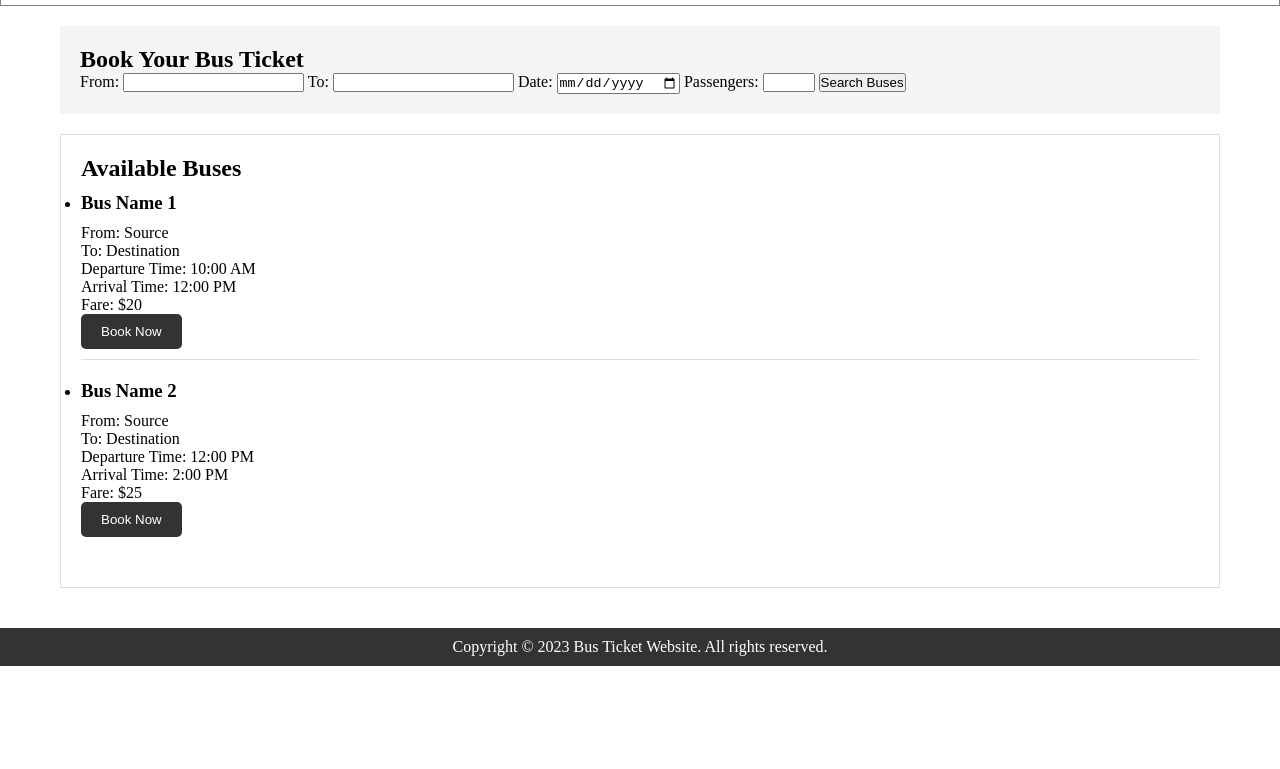
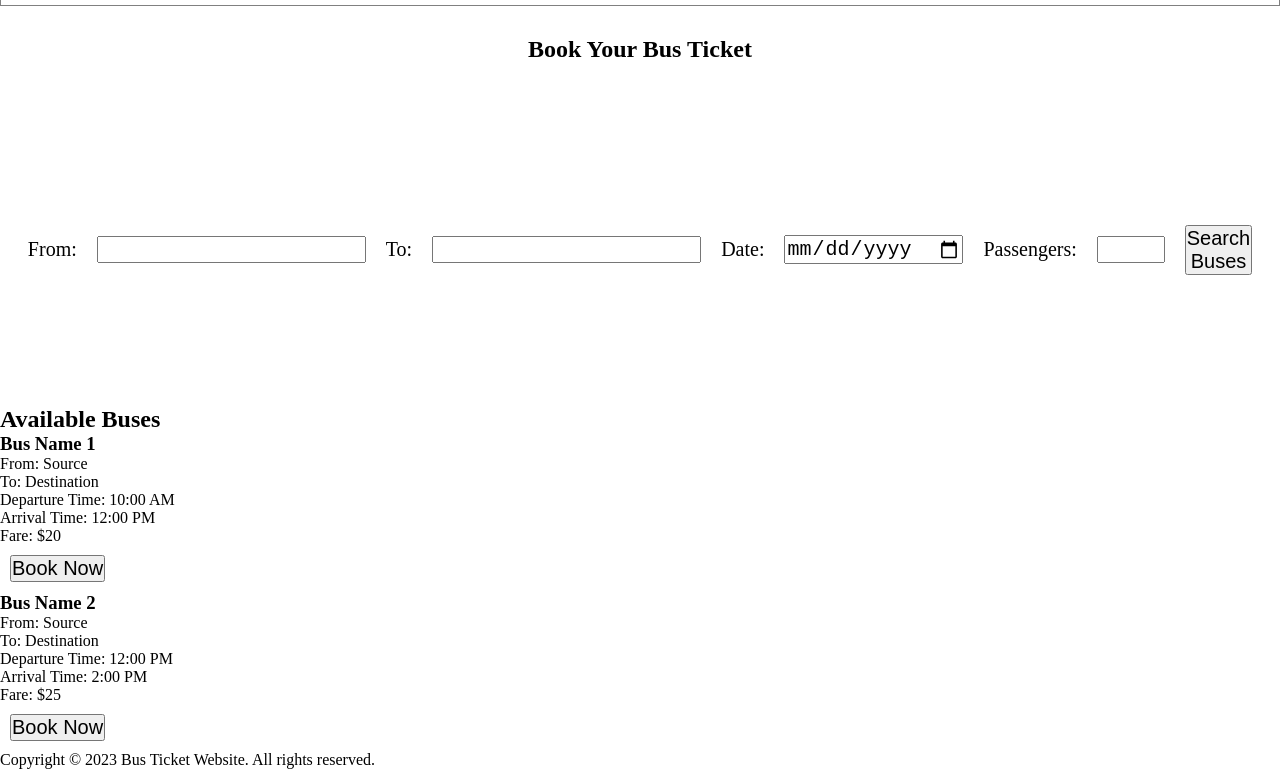
Before and after one commit to Pavan-Kamthane/busproject, a plain HTML site: page bus.html in a window 1280 px wide. Shown: the part 50-819 px from the top of the page. Drawn offline with Linux system fonts and the light colour scheme.

Commit message:
structure changed

```diff
--- a/bus.css
+++ b/bus.css
@@ -38,60 +38,48 @@ nav a {
     text-decoration: none;
 }
 
-main {
+/* main {
     max-width: 1200px;
     margin: 0 auto;
     padding: 20px;
+} */
+
+
+
+/* Booking form */
+
+.booking-form {
+    /* background-color: #f5f5f5; */
+    /* background-repeat: no-repeat;
+    background-size: cover;
+    background-image: url("bus2"); */
+    display: flex;
+    flex-direction: column;
+    justify-content: center;
+    align-items: center;
+    /* margin: 0 0; */
+    width: 100%;
+    height: 400px;
 }
 
-.booking-form {
-    background-color: #f5f5f5;
-    padding: 20px;
-    margin-bottom: 20px;
+.booking-form h1 {
+    padding: 30px;
 }
 
-.bus-results {
-    border: 1px solid #ddd;
-    padding: 20px;
-    margin-bottom: 20px;
+.booking-form form {
+    display: flex;
+    /* flex-direction: column; */
+    justify-content: center;
+    align-items: center;
+    /* margin: 0 auto; */
+    width: 90%;
+    height: 100%;
+    padding: 10px;
 }
 
-.bus-results h2 {
-    margin-bottom: 10px;
+.booking-form form label,
+input,
+button {
+    margin: 10px;
+    font-size: 20px;
 }
-
-.bus-results li {
-    margin-bottom: 20px;
-    border-bottom: 1px solid #ddd;
-    padding-bottom: 10px;
-}
-
-.bus-results li:last-child {
-    border-bottom: none;
-}
-
-.bus-results h3 {
-    margin-bottom: 10px;
-}
-
-.bus-results button {
-    background-color: #333;
-    color: #fff;
-    border: none;
-    padding: 10px 20px;
-    border-radius: 5px;
-    cursor: pointer;
-}
-
-.bus-results button:hover {
-    background-color: #fff;
-    color: #333;
-    border: 1px solid #333;
-}
-
-footer {
-    background-color: #333;
-    color: #fff;
-    text-align: center;
-    padding: 10px;
-}
```
Also changed, not shown: 2 other files.
